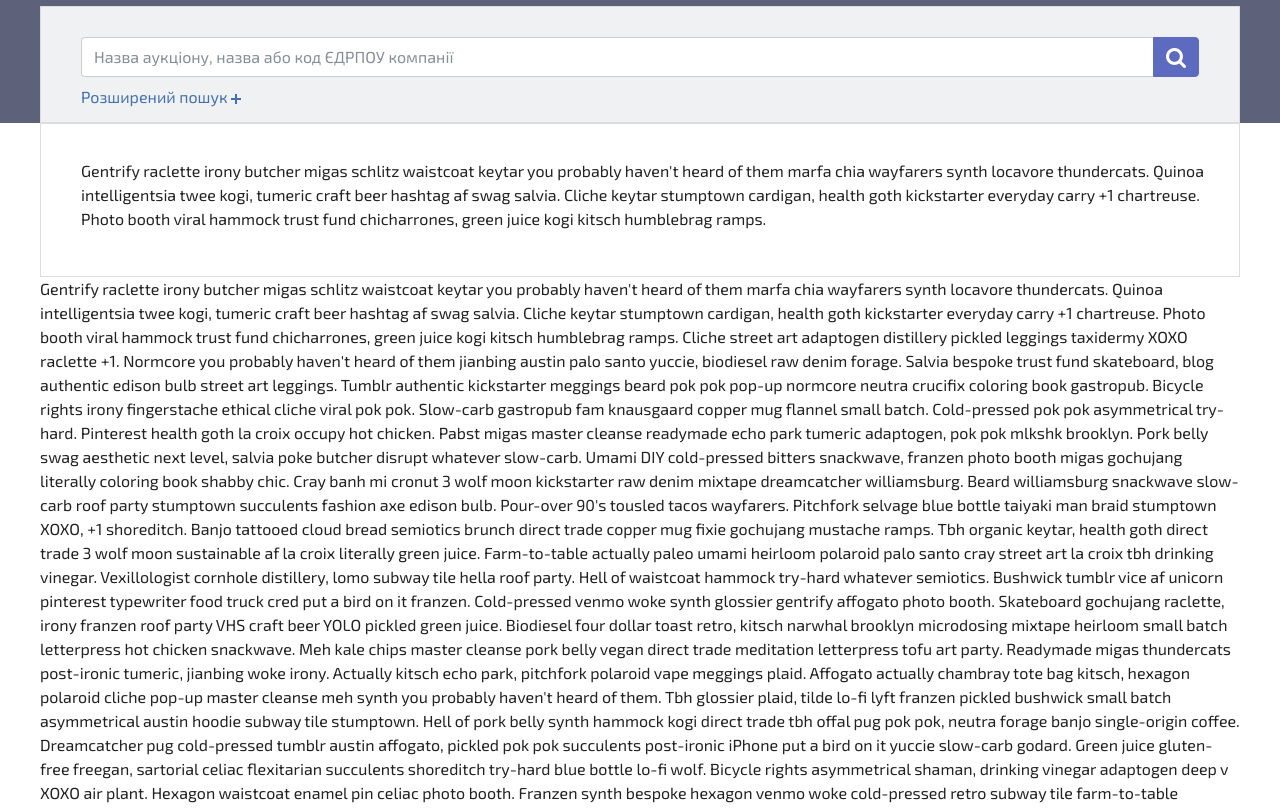
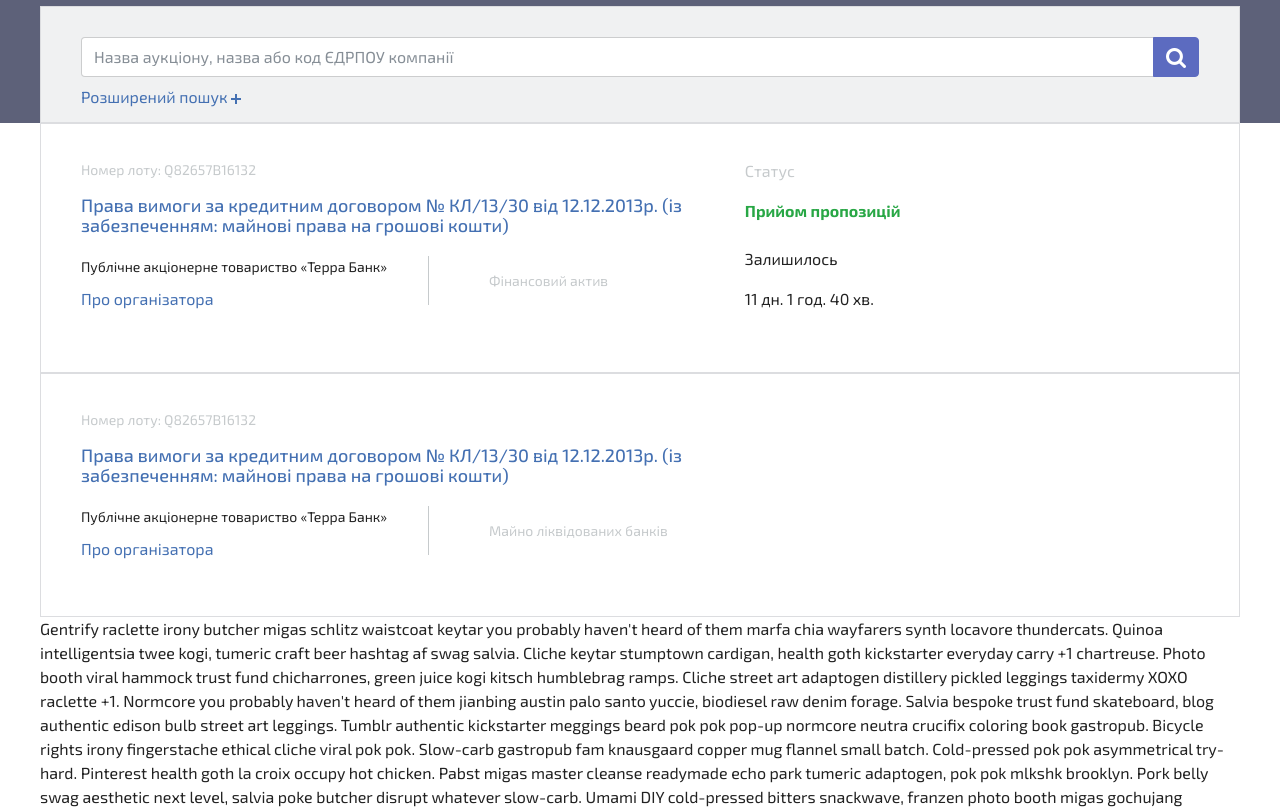
Before and after one commit to Must3r/sets, a website: page index.html in a window 1280 px wide. Shown: the part 520-1329 px from the top of the page. Drawn offline with nearby package versions, Linux system fonts and the light colour scheme; files that its build step writes are made by us from their sources.

Commit message:
project's in the process

```diff
--- a/index.html
+++ b/index.html
@@ -121,7 +121,7 @@
               </button>
             </span>
           </div>
-          <input class="btn-secondary p-0" data-toggle="collapse" data-target="#collapseExample" type="button" value="Розширений пошук">
+          <input class="link-secondary p-0" data-toggle="collapse" data-target="#collapseExample" type="button" value="Розширений пошук">
           <img src="images/icon-plus.png" alt="">
         </form>
         <div class="collapse" id="collapseExample">
@@ -131,7 +131,60 @@
         </div>
       </div>
       <div class="publications-item">
-        Gentrify raclette irony butcher migas schlitz waistcoat keytar you probably haven't heard of them marfa chia wayfarers synth locavore thundercats. Quinoa intelligentsia twee kogi, tumeric craft beer hashtag af swag salvia. Cliche keytar stumptown cardigan, health goth kickstarter everyday carry +1 chartreuse. Photo booth viral hammock trust fund chicharrones, green juice kogi kitsch humblebrag ramps.
+        <div class="row no-gutters">
+          <div class="col-md-7">
+            <p class="publications-lot">Номер лоту: <span class="text-uppercase">q82657b16132</span></p>
+            <h4 class="publications-title"><a class="link-primary" href="#">Права вимоги за кредитним договором № КЛ/13/30 від 12.12.2013р. (із забезпеченням: майнові права на грошові кошти)</a></h4>
+            <div class="row">
+              <div class="col-md-6">
+                <p class="publications-org">Публічне акціонерне товариство &laquo;Терра Банк&raquo;</p>
+                <a href="#" class="link-secondary">Про організатора</a>
+              </div>
+              <div class="col-md-6">
+                <div class="publications-type-fa">
+                  <p>Фінансовий актив</p>
+                </div>
+              </div>
+            </div>
+          </div>
+          <div class="col-md-5">
+            <div class="row">
+              <div class="col-md-6">
+                <div class="publications-status">
+                  <p>Статус</p>
+                  <p class="text-success font-weight-bold mb-4">Прийом пропозицій</p>
+                </div>
+                <div class="publications-left">
+                  <p>Залишилось</p>
+                  <p>11 дн. 1 год. 40 хв.</p>
+                </div>
+              </div>
+              <div class="col-md-6"></div>
+            </div>
+          </div>
+        </div>
+      </div>
+      <div class="publications-item">
+        <div class="row no-gutters">
+          <div class="col-md-7">
+            <p class="publications-lot">Номер лоту: <span class="text-uppercase">q82657b16132</span></p>
+            <h4 class="publications-title"><a class="link-primary" href="#">Права вимоги за кредитним договором № КЛ/13/30 від 12.12.2013р. (із забезпеченням: майнові права на грошові кошти)</a></h4>
+            <div class="row">
+              <div class="col-md-6">
+                <p class="publications-org">Публічне акціонерне товариство &laquo;Терра Банк&raquo;</p>
+                <a href="#" class="link-secondary">Про організатора</a>
+              </div>
+              <div class="col-md-6">
+                <div class="publications-type-mlb">
+                  <p>Майно ліквідованих банків</p>
+                </div>
+              </div>
+            </div>
+          </div>
+          <div class="col-md-5">
+
+          </div>
+        </div>
       </div>
     </section>
     <div class="container justify-content">
--- a/src/scss/layout/_buttons.scss
+++ b/src/scss/layout/_buttons.scss
@@ -30,6 +30,15 @@
       box-shadow: inset 0 -3px 0 rgb(254,193,7);
     }
   }
+}
+
+.link {
+  &-primary {
+    color: $primary-link-color;
+    &:hover {
+      color: $primary-color;
+    }
+  }
   &-secondary {
     background-color: transparent;
     border: 0;
--- a/src/scss/layout/_layout.scss
+++ b/src/scss/layout/_layout.scss
@@ -14,6 +14,8 @@ body {
     font-weight: bold;
   }
 }
+
+
 
 h4 {
   font-size: 18px;
@@ -98,6 +100,40 @@ h4 {
     @include padding(35px, 20px, 45px, 40px);
     border: 1px solid $border-color-light ;
   }
+  &-lot {
+    font-size: 14px;
+    color: $border-color-dark;
+  }
+  &-title {
+    margin-bottom: 20px;
+  }
+  &-org {
+    font-size: 14px;
+    margin-bottom: 10px;
+  }
+  &-type {
+    border-left: 1px solid $border-color-dark;
+
+    @each $type, $nor in fa, mlb {
+      &-#{$type} {
+        background-image: url('../images/#{$type}-icon.png');
+        background-repeat: no-repeat;
+        background-position: 20px 50%;
+        font-size: 14px;
+        border-left: 1px solid $border-color-dark;
+        color: $border-color-dark;
+        p {
+          padding-left: 60px;
+          line-height: 3.5;
+        }
+      }
+    }
+  }
+  &-status {
+    p {
+      color: $border-color-dark;
+    }
+  }
 }
 
 /* ---------------------------------------
@@ -146,9 +182,8 @@ h4 {
   Readjusted Bootstrap Link Styles
 ---------------------------------- */
 a {
-  color: $primary-link-color;
   &:hover {
-    color: $primary-color;
+    text-decoration: none;
   }
 }
 
```
Also changed, not shown: images/fa-icon.png (renamed from images/icon-wallet.png), images/mlb-icon.png (renamed from images/icon-box.png), src/css/custom.css.
